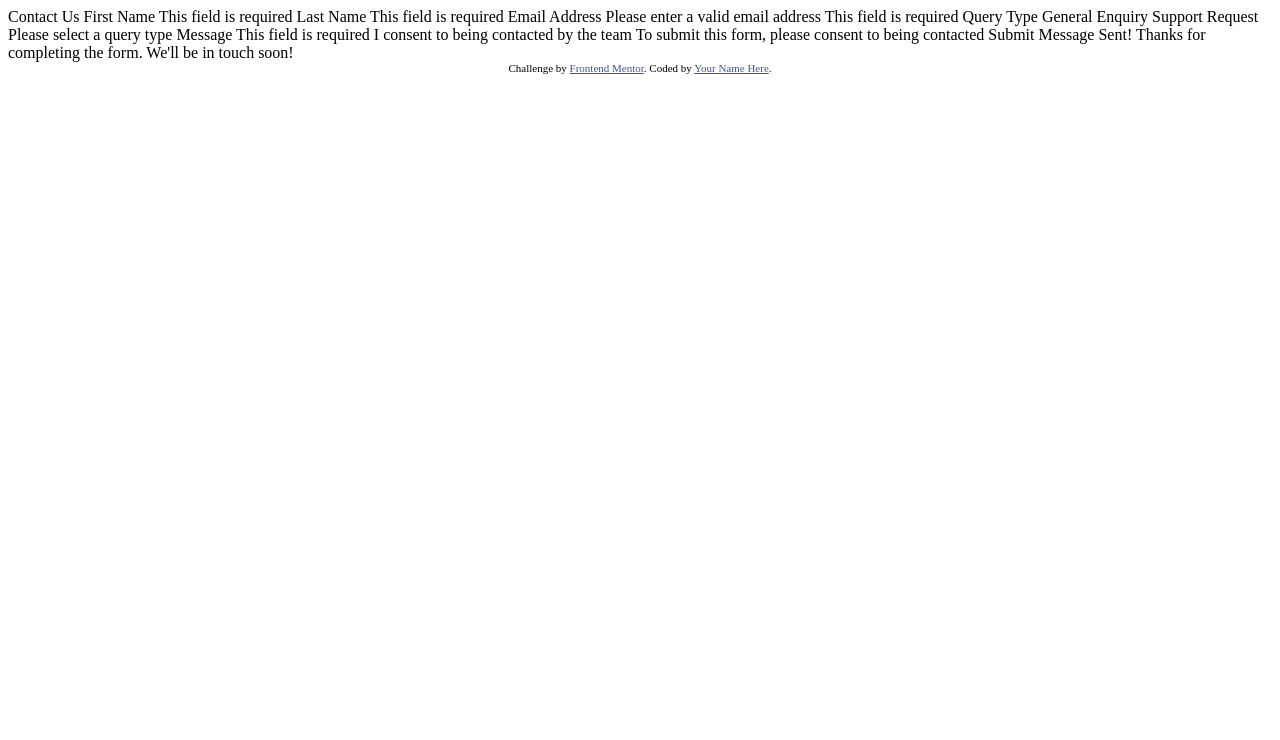
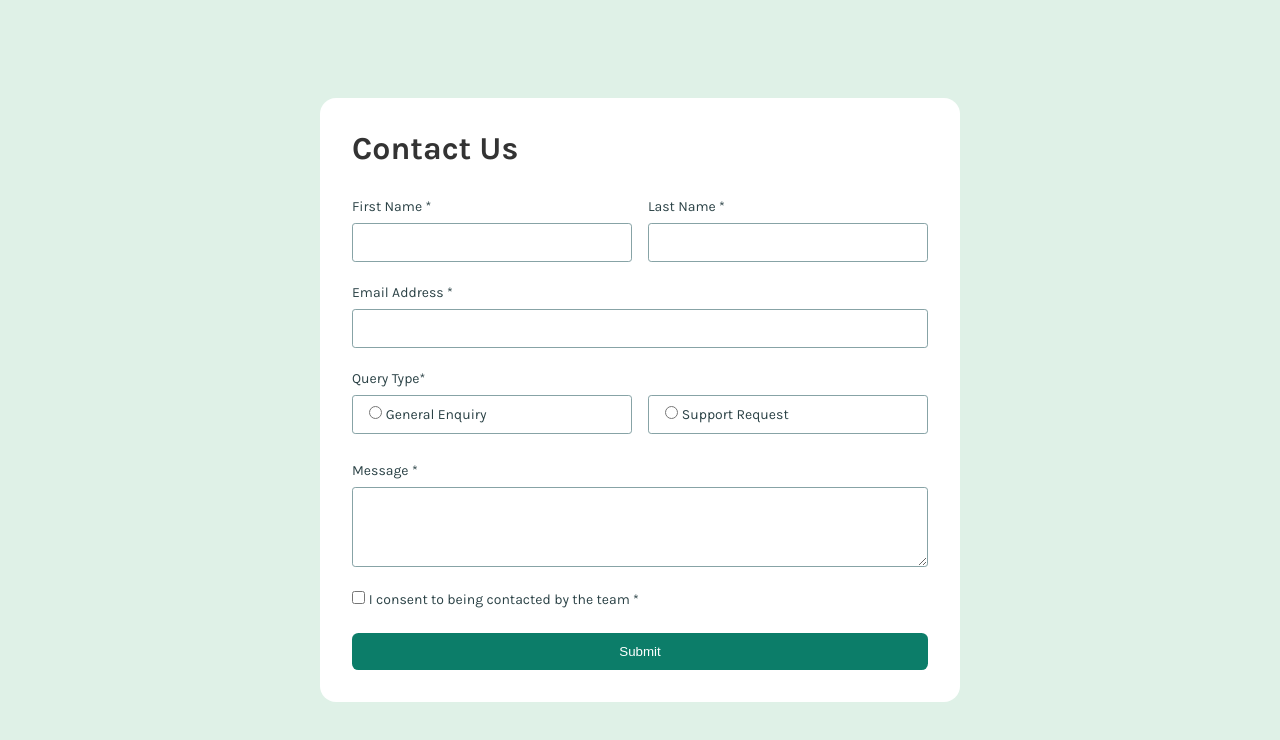
Before and after one commit to AdnaneBc/contact-form-main, a plain HTML site: page index.html in a window 1280 px wide. Drawn offline with Linux system fonts and the light colour scheme.

Commit message:
finished

```diff
--- a/index.html
+++ b/index.html
@@ -1,52 +1,83 @@
 <!DOCTYPE html>
 <html lang="en">
   <head>
-  <meta charset="UTF-8">
-  <meta name="viewport" content="width=device-width, initial-scale=1.0"> <!-- displays site properly based on user's device -->
+    <meta charset="UTF-8" />
+    <meta name="viewport" content="width=device-width, initial-scale=1.0" />
+    <!-- displays site properly based on user's device -->
 
-  <link rel="icon" type="image/png" sizes="32x32" href="./assets/images/favicon-32x32.png">
+    <link
+      rel="icon"
+      type="image/png"
+      sizes="32x32"
+      href="./assets/images/favicon-32x32.png"
+    />
+    <script src="script.js" defer></script>
 
     <title>Frontend Mentor | Contact form</title>
-
-  <!-- Feel free to remove these styles or customise in your own stylesheet 👍 -->
-  <style>
-    .attribution { font-size: 11px; text-align: center; }
-    .attribution a { color: hsl(228, 45%, 44%); }
-  </style>
+    <link rel="stylesheet" href="style.css" />
   </head>
   <body>
-
-  Contact Us
-
-  First Name
-  This field is required
-
-  Last Name
-  This field is required
-
-  Email Address
-  Please enter a valid email address
-  This field is required
-
-  Query Type
-  General Enquiry
-  Support Request
-  Please select a query type
-
-  Message
-  This field is required
-
-  I consent to being contacted by the team
-  To submit this form, please consent to being contacted
-
-  Submit
-
-  Message Sent!
-  Thanks for completing the form. We'll be in touch soon!
-
-  <div class="attribution">
-    Challenge by <a href="https://www.frontendmentor.io?ref=challenge">Frontend Mentor</a>.
-    Coded by <a href="#">Your Name Here</a>.
+    <div class="container">
+      <div class="card">
+        <h1>Contact Us</h1>
+        <form action="" id="form">
+          <div class="double-input">
+            <div class="input-field">
+              <label for="firstName">First Name *</label>
+              <input type="text" id="firstName" />
+            </div>
+            <div class="input-field">
+              <label for="lastName">Last Name *</label>
+              <input type="text" id="lastName" />
+            </div>
+          </div>
+          <div class="input-field">
+            <label for="email">Email Address *</label>
+            <input type="email" id="email" />
+          </div>
+          <div class="double-input">
+            <div class="input-field">
+              <label>Query Type*</label>
+              <div class="double-input" id="radiobox-container">
+                <div class="radiobox">
+                  <input
+                    type="radio"
+                    id="general"
+                    name="guery-type"
+                    value="general"
+                  />
+                  <label for="general">General Enquiry</label>
+                </div>
+                <div class="radiobox">
+                  <input
+                    type="radio"
+                    id="support"
+                    name="guery-type"
+                    value="support"
+                  />
+                  <label for="support">Support Request</label>
+                </div>
+              </div>
+            </div>
+          </div>
+          <div class="input-field">
+            <label for="message">Message *</label>
+            <textarea name="" id=""></textarea>
+          </div>
+          <div class="submit">
+            <input
+              type="checkbox"
+              id="submitChecked"
+              name="submitChecked"
+              value="submitChecked"
+            />
+            <label for="submitChecked">
+              I consent to being contacted by the team *
+            </label>
+          </div>
+          <button type="submit">Submit</button>
+        </form>
+      </div>
     </div>
   </body>
 </html>
--- /dev/null
+++ b/script.js
@@ -0,0 +1,70 @@
+const form = document.getElementById("form");
+const firstName = document.getElementById("firstName");
+const lastName = document.getElementById("lastName");
+const email = document.getElementById("email");
+const fieldRequired = "This field is required";
+const validEmail = "Please enter a valid email address";
+const queryType = "Please select a query type";
+const consent = "To submit this form, please consent to being contacted";
+const emailRegex = /^[^\s@]+@[^\s@]+\.[^\s@]+$/;
+const queryRadios = document.querySelectorAll('input[name="query-type"]');
+let querySelected = false;
+const radioboxContainer = document.getElementById("radiobox-container");
+
+form.addEventListener("submit", (e) => {
+  e.preventDefault();
+  document.querySelectorAll(".error").forEach((el) => el.remove());
+
+  if (
+    !firstName.value ||
+    !lastName.value ||
+    !email.value ||
+    !email.value.trim() ||
+    !emailRegex.test(email.value) ||
+    !querySelected
+  ) {
+    if (!firstName.value) {
+      const errorEl = createError(fieldRequired);
+
+      firstName.insertAdjacentElement("afterend", errorEl);
+    }
+    if (!lastName.value) {
+      const errorEl = createError(fieldRequired);
+      lastName.insertAdjacentElement("afterend", errorEl);
+    }
+    if (!email.value) {
+      const errorEl = createError(fieldRequired);
+      email.insertAdjacentElement("afterend", errorEl);
+    }
+    if (!email.value.trim() || !emailRegex.test(email.value)) {
+      const errorEl = document.createElement("span");
+      errorEl.classList.add("error");
+      errorEl.innerText = validEmail;
+      email.insertAdjacentElement("afterend", errorEl);
+    }
+    // Check if one radio is selected
+    queryRadios.forEach((radio) => {
+      if (radio.checked) {
+        querySelected = true;
+      }
+    });
+
+    if (!querySelected) {
+      const errorEl = document.createElement("span");
+      errorEl.classList.add("error");
+      errorEl.innerText = "Please select a query type";
+
+      // Insert after the last radio option (support)
+      radioboxContainer.insertAdjacentElement("afterend", errorEl);
+    }
+  }else{
+
+  }
+});
+
+function createError(input) {
+  const errorEl = document.createElement("span");
+  errorEl.classList.add("error");
+  errorEl.innerText = input;
+  return errorEl;
+}
--- /dev/null
+++ b/style.css
@@ -0,0 +1,104 @@
+@import url("https://fonts.googleapis.com/css2?family=Karla:ital,wght@0,200..800;1,200..800&display=swap");
+
+:root {
+  --green-200: hsl(148, 38%, 91%);
+  --green-600: hsl(169, 82%, 27%);
+  --red: hsl(0, 66%, 54%);
+
+  --white: hsl(0, 0%, 100%);
+  --grey-500: hsl(186, 15%, 59%);
+  --grey-900: hsl(187, 24%, 22%);
+  --dark-gray: #333333;
+  --font-karla: "Karla", sans-serif;
+}
+* {
+  margin: 0;
+  padding: 0;
+  box-sizing: border-box;
+}
+body {
+  font-size: 16px;
+  font-family: var(--font-karla);
+  color: var(--dark-gray);
+}
+
+.container {
+  height: 100vh;
+  display: flex;
+  align-items: center;
+  justify-content: center;
+  background-color: var(--green-200);
+}
+
+.card {
+  width: 50%;
+  background-color: var(--white);
+  padding: 2rem;
+  border-radius: 1rem;
+}
+
+.card h1 {
+  margin-bottom: 1rem;
+}
+
+.input-field {
+  display: flex;
+  flex-direction: column;
+  flex: 1;
+  margin: 0.4rem 0;
+}
+label {
+  margin: 0.4rem 0;
+  color: var(--grey-900);
+  font-size: 14px;
+  line-height: 1.5;
+}
+
+.input-field input {
+  padding: 0.7rem 2rem;
+  border-radius: 0.2rem;
+  border: 0.5px solid var(--grey-500);
+}
+
+.input-field textarea {
+  padding: 1.5rem 2rem;
+  border-radius: 0.2rem;
+  border: 0.5px solid var(--grey-500);
+}
+
+.double-input {
+  display: flex;
+  width: 100%;
+  gap: 1rem;
+  margin-bottom: 0.4rem;
+}
+.error {
+  color: var(--red);
+  font-size: 14px;
+  line-height: 1.5;
+}
+
+.radio-container {
+  display: flex;
+  width: 100%;
+}
+
+.radiobox {
+  flex: 1;
+  padding: 0.5rem 1rem;
+  border-radius: 0.2rem;
+  border: 0.5px solid var(--grey-500);
+}
+
+.submit {
+  margin: 1.4rem 0;
+}
+
+button {
+  width: 100%;
+  padding: 0.7rem;
+  border-radius: 0.4rem;
+  border: none;
+  color: var(--white);
+  background-color: var(--green-600);
+}
```
Lines whose indentation alone changed are shown as unchanged.
